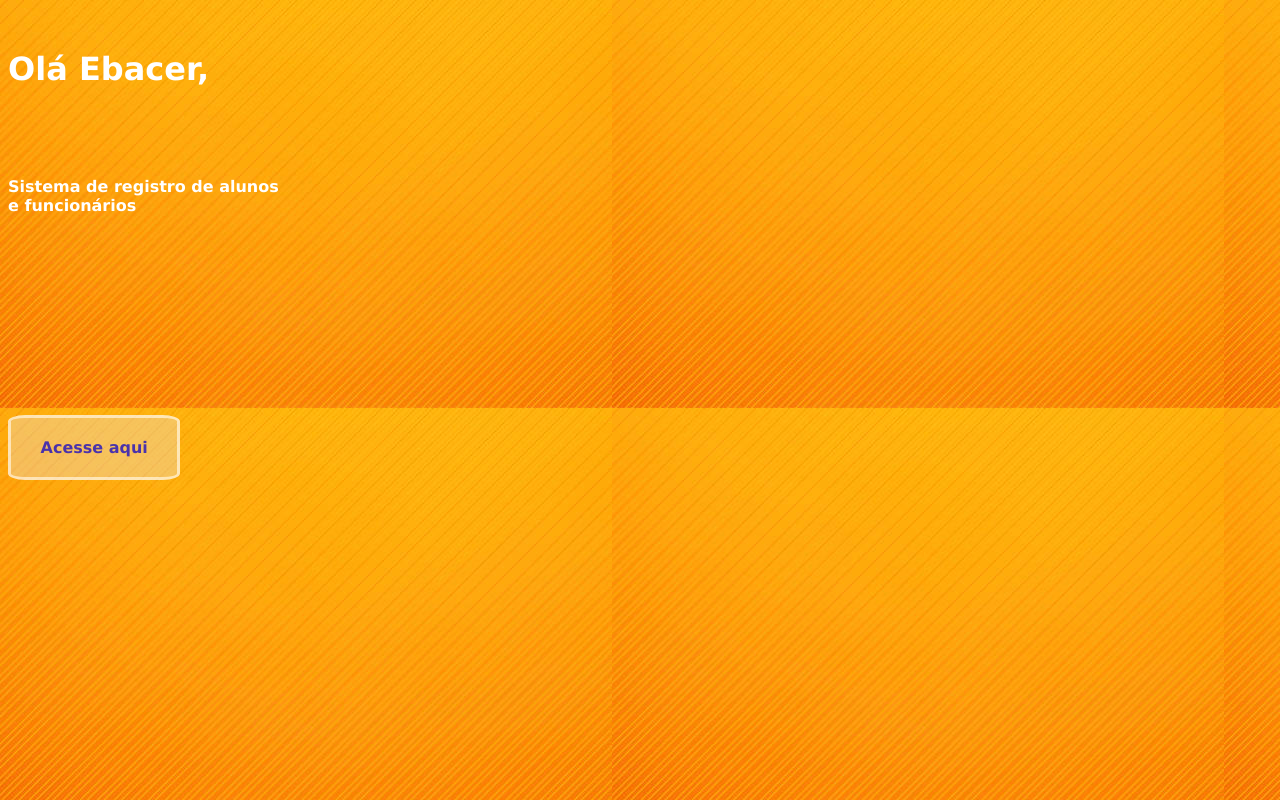
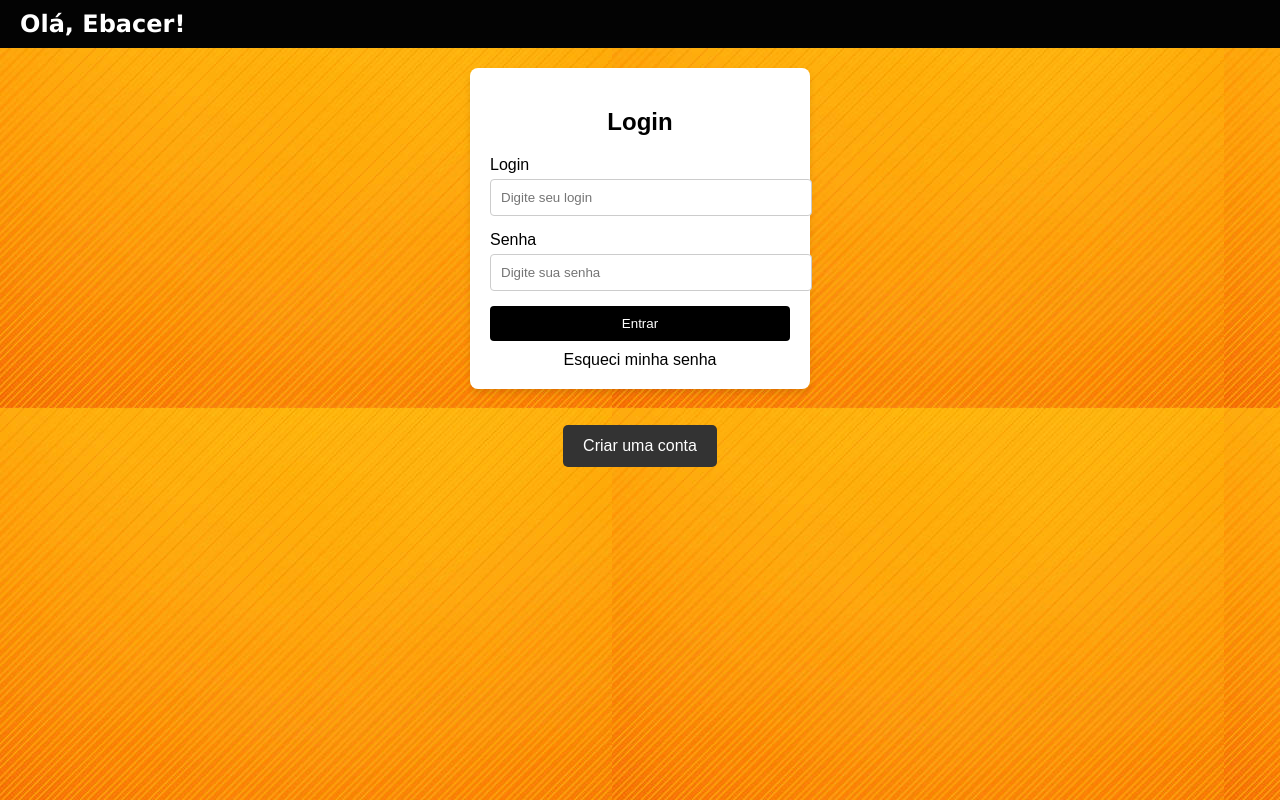
Before and after one commit to phsoaresb/Cartorio-EBAC, a plain HTML site: page index.html in a window 1280 px wide. Drawn offline with Linux system fonts and the light colour scheme.

Commit message:
Update index.html

```diff
--- a/index.html
+++ b/index.html
@@ -1,22 +1,122 @@
 <!DOCTYPE html>
-<html lang="pt-br">
+<html lang="pt-BR">
 <head>
     <meta charset="UTF-8">
     <meta name="viewport" content="width=device-width, initial-scale=1.0">
-    <title>Cartório EBAC</title>
+    <title>Formulário de Login</title>
     <link rel="stylesheet" href="styles.css">
+    <style>
+        body {
+            font-family: Arial, sans-serif;
+            display: flex;
+            flex-direction: column;
+            align-items: center;
+            height: 100vh;
+            margin: 0;
+            background-color: #f5f5f5;
+        }
+        header {
+            width: 100%;
+            background-color: #030303;
+            color: rgb(245, 221, 6);
+            padding: 10px 20px;
+            box-sizing: border-box;
+        }
+        header h1 {
+            margin: 0;
+            font-size: 24px;
+            text-align: left;
+        }
+        .form-container {
+            background: #fff;
+            padding: 20px;
+            border-radius: 8px;
+            box-shadow: 0 4px 6px rgba(0, 0, 0, 0.1);
+            width: 300px;
+            margin-top: 20px;
+        }
+        .form-container h2 {
+            text-align: center;
+            margin-bottom: 20px;
+        }
+        .form-container label {
+            display: block;
+            margin-bottom: 5px;
+        }
+        .form-container input {
+            width: 100%;
+            padding: 10px;
+            margin-bottom: 15px;
+            border: 1px solid #ccc;
+            border-radius: 4px;
+        }
+        .form-container button {
+            width: 100%;
+            padding: 10px;
+            background-color: #000000;
+            color: white;
+            border: none;
+            border-radius: 4px;
+            cursor: pointer;
+        }
+        .form-container button:hover {
+            background-color: #000000;
+        }
+        .form-container a {
+            display: block;
+            text-align: center;
+            margin-top: 10px;
+            text-decoration: none;
+            color: #000000;
+        }
+        .form-container a:hover {
+            text-decoration: underline;
+        }
+    </style>
 </head>
 <body>
-    <div class="cabecalho">
-    <h1>Olá Ebacer,</h1>
-    <br>
-    <p>Sistema de registro de alunos<br>e funcionários</p>
-</div>
+    <header>
+        <h1>Olá, Ebacer!</h1>
+    </header>
+    <div class="form-container">
+        <h2>Login</h2>
+        <form action="/login" method="post">
+            <label for="username">Login</label>
+            <input type="text" id="username" name="username" placeholder="Digite seu login" required>
 
-<div class="final">
-    <a href="https://ebaconline.com.br/">Acesse aqui</a>
-</div>
+            <label for="password">Senha</label>
+            <input type="password" id="password" name="password" placeholder="Digite sua senha" required>
+
+            <button type="submit">Entrar</button>
+        </form>
+        <a href="/forgot-password">Esqueci minha senha</a>
+    </div>
+
+    <div class="button">
+        <br>
+        <br>
+        <button type="button" onclick="window.location.href='/criar-conta'" style="
+        background-color: #333;
+        color: white;
+        padding: 12px 20px;
+        border: none;
+        border-radius: 5px;
+        font-size: 16px;
+        cursor: pointer;
+        transition: background-color 0.3s ease, transform 0.2s ease;
+    ">
+        Criar uma conta
+    </button>
+
+    <style>
+        button:hover {
+            background-color: #555;
+            transform: scale(1.05);
+        }
+        button:focus {
+            outline: none;
+        }
+    </style>
 
 </body>
-
 </html>
```
